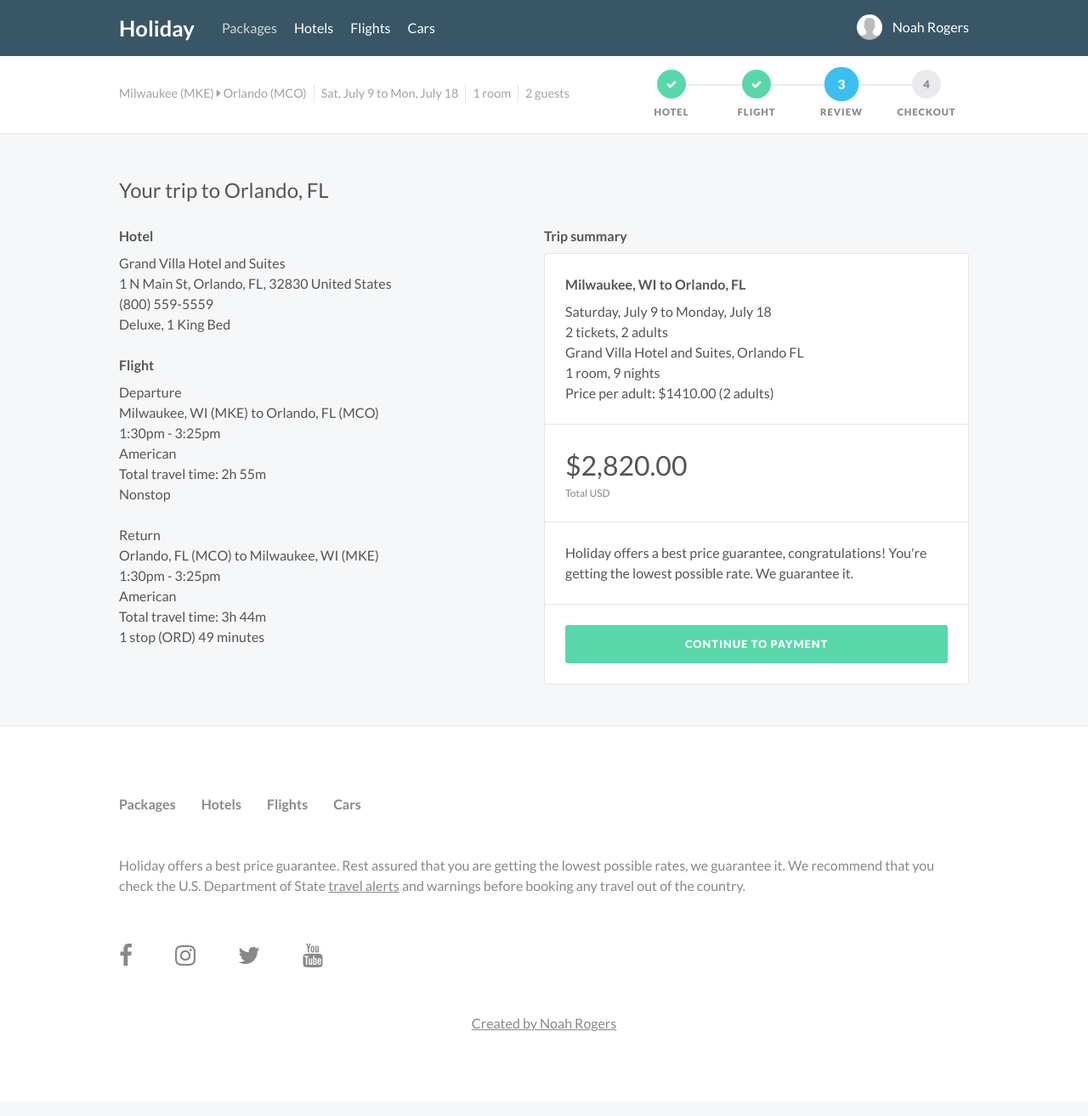
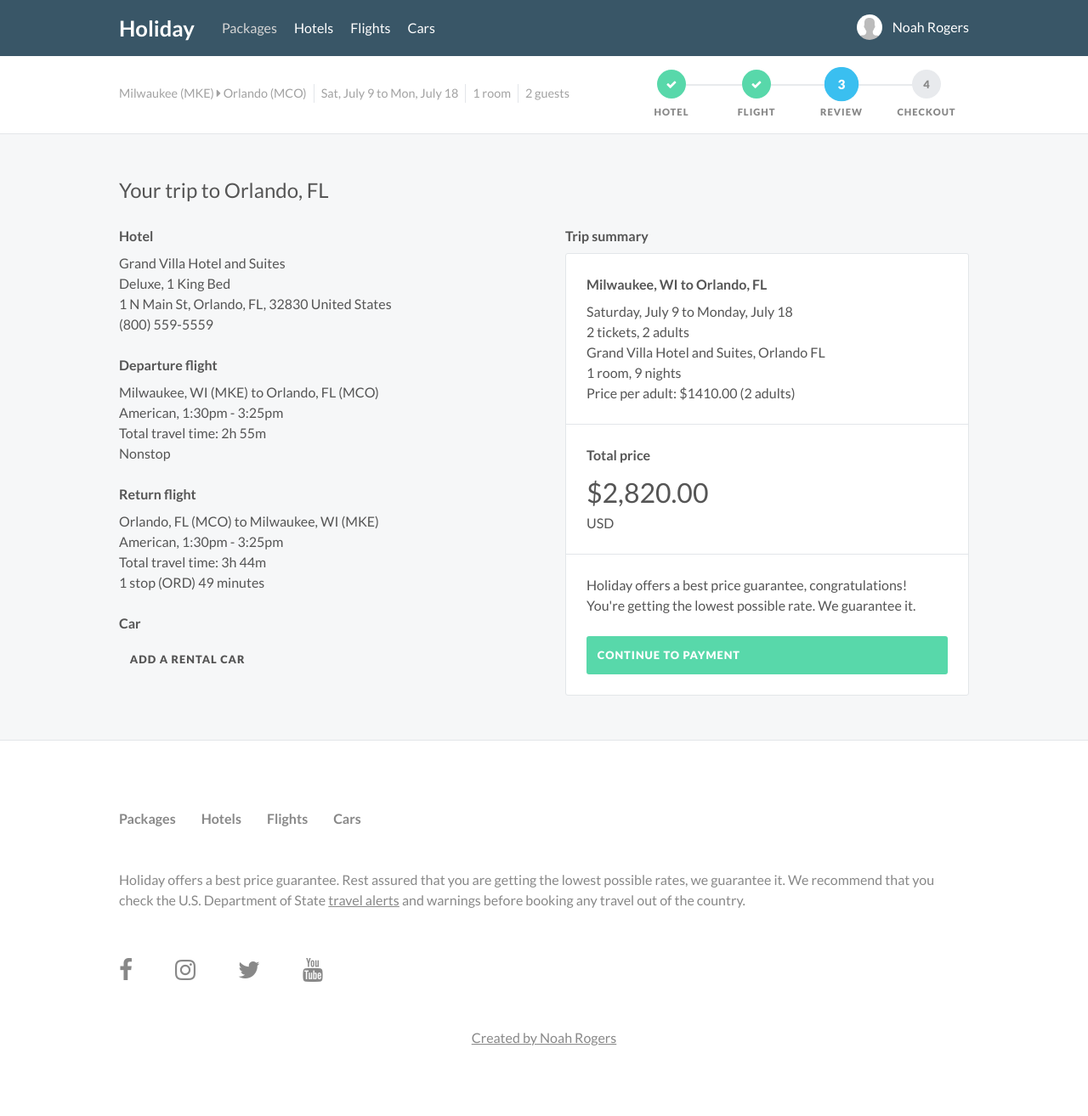
Before and after one commit to Treydor/holiday, a Jekyll site: the page built from _pages/packages/package-review.html, in a window 1280 px wide. Shown: the whole page at 85% size. Built offline with Jekyll 4.4.1, drawn with Linux system fonts in a browser that asks for light colours; nearby versions of some CDN libraries.

Commit message:
Updates and implements styles for review page

```diff
--- a/_pages/packages/package-review.html
+++ b/_pages/packages/package-review.html
@@ -14,29 +14,30 @@
     </div>
     <div class="row">
       <div class="module module--6">
-        <h3 class="review__title">Hotel</h3>
         <div class="row">
+          <h3>Hotel</h3>
           <p>Grand Villa Hotel and Suites</p>
+          <p>Deluxe, 1 King Bed</p>
           <p>1 N Main St, Orlando, FL, 32830 United States</p>
           <p>(800) 559-5559</p>
-          <p>Deluxe, 1 King Bed</p>
         </div>
-        <h3 class="review__title">Flight</h3>
         <div class="row">
-          <p>Departure</p>
+          <h3>Departure flight</h3>
           <p>Milwaukee, WI (MKE) to Orlando, FL (MCO)</p>
-          <p>1:30pm - 3:25pm</p>
-          <p>American</p>
+          <p>American, 1:30pm - 3:25pm</p>
           <p>Total travel time: 2h 55m</p>
           <p>Nonstop</p>
         </div>
         <div class="row">
-          <p>Return</p>
+          <h3>Return flight</h3>
           <p>Orlando, FL (MCO) to Milwaukee, WI (MKE)<p>
-          <p>1:30pm - 3:25pm</p>
-          <p>American</p>
+          <p>American, 1:30pm - 3:25pm</p>
           <p>Total travel time: 3h 44m</p>
           <p>1 stop (ORD) 49 minutes</p>
+        </div>
+        <div class="row">
+          <h3>Car</h3>
+          <a class="button button--add" href="{{ site.baseurl }}/cars/car-selection">Add a rental car</a>
         </div>
       </div>
       <div class="module module--6">
@@ -51,13 +52,12 @@
             <p>Price per adult: $1410.00 (2 adults)</p>
           </div>
           <div class="row">
+            <h3>Total price</h3>
             <h2 class="card__price">$2,820.00</h2>
-            <p class="subtitle">Total USD</p>
+            <p>USD</p>
           </div>
           <div class="row">
             <p>Holiday offers a best price guarantee, congratulations! You're getting the lowest possible rate. We guarantee it.</p>
-          </div>
-          <div class="row">
             <a class="button button--primary" href="{{ site.baseurl }}/packages/checkout">Continue to payment</a>
           </div>
         </div>
--- a/assets/stylesheets/components/_search.scss
+++ b/assets/stylesheets/components/_search.scss
@@ -223,6 +223,31 @@
 
 /*------ Review ------*/
 
+.review {
+  font-size: .9rem;
+
+  @media #{$large} {
+    font-size: 1rem;
+  }
+
+  .module--6 {
+    margin-bottom: 1.5rem;
+
+    @media #{$medium} {
+      width: 47.5%;
+      margin-left: 5%;
+
+      &:first-of-type {
+        margin-left: 0;
+      }
+    }
+
+    &:last-of-type {
+      margin-bottom: 0;
+    }
+  }
+}
+
 .review__summary {
   background: $white;
   border: 1px solid $border-light;
@@ -239,6 +264,6 @@
   }
 
   .button {
-    text-align: center;
+    margin-top: 1.5rem;
   }
 }
```
